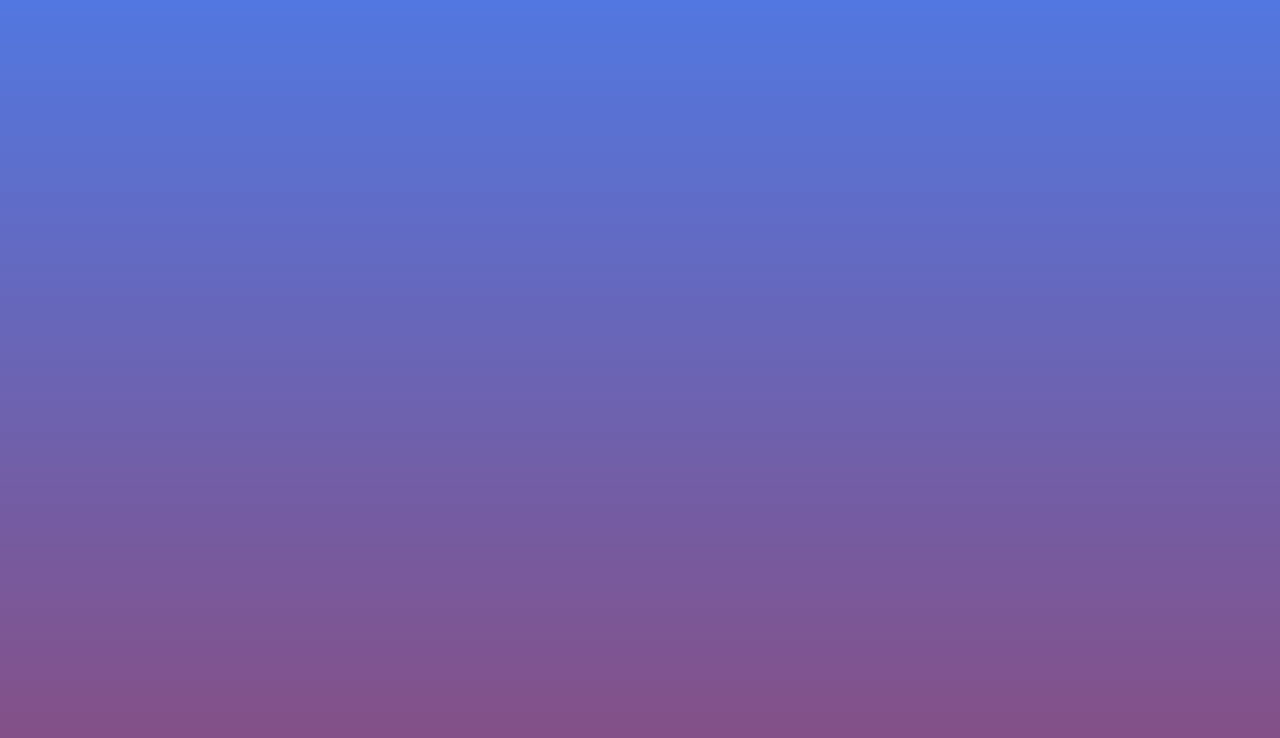
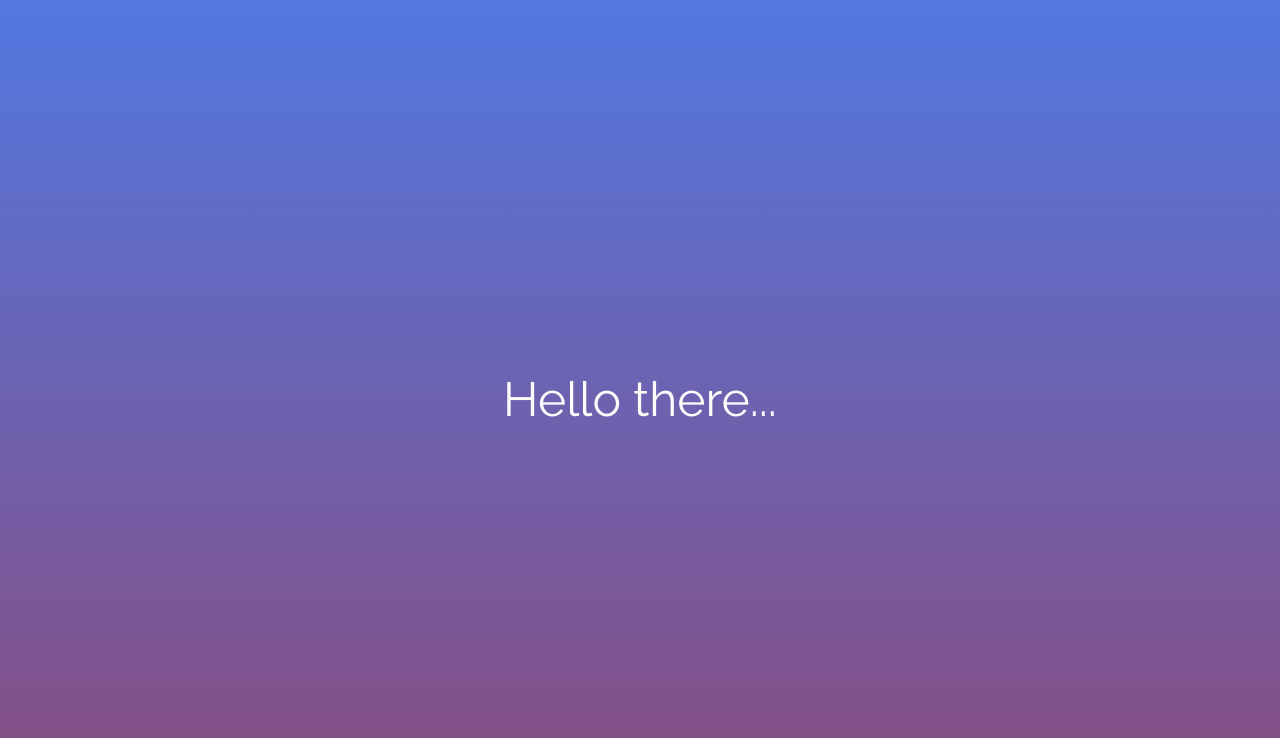
Before and after one commit to jellyteapot/jellyteabot, a plain HTML site: page index.html in a window 1280 px wide. Drawn offline with nearby package versions, Linux system fonts and the light colour scheme.

Commit message:
Add flex properties to CSS files

```diff
--- a/index.html
+++ b/index.html
@@ -10,7 +10,7 @@
         <div id="my-sidebar" class="sidebar"></div>
         <main>
             <div class="container">
-
+                <h1>Hello there...</h1>
             </div>
         </main>
         <footer></footer>
--- a/resources/initial.scss
+++ b/resources/initial.scss
@@ -26,7 +26,7 @@ html {
     @include raleway();
     font-size: 16px;
     height: 100vh;
-    width: 100vh;
+    width: 100vw;
     margin: 0px;
 }
 
@@ -34,4 +34,25 @@ body {
     min-height: 100%;
     width: 100%;
     background-color: white;
+    text-align: center;
+    display: flex;
+    flex-direction: column;
+    justify-content: center;
 }
+
+main {
+    display: flex;
+    height: 100%;
+    width: 100%;
+    flex-direction: column;
+    flex-wrap: wrap;
+    justify-content: center;
+    align-items: center;
+}
+h1 {
+    margin: 0;
+    padding: 0;
+    @include raleway();
+    font-size: 3em;
+    color: hsl(0, 100%, 99%);
+}
```
Also changed, not shown: resources/style.css, 1 other file.
